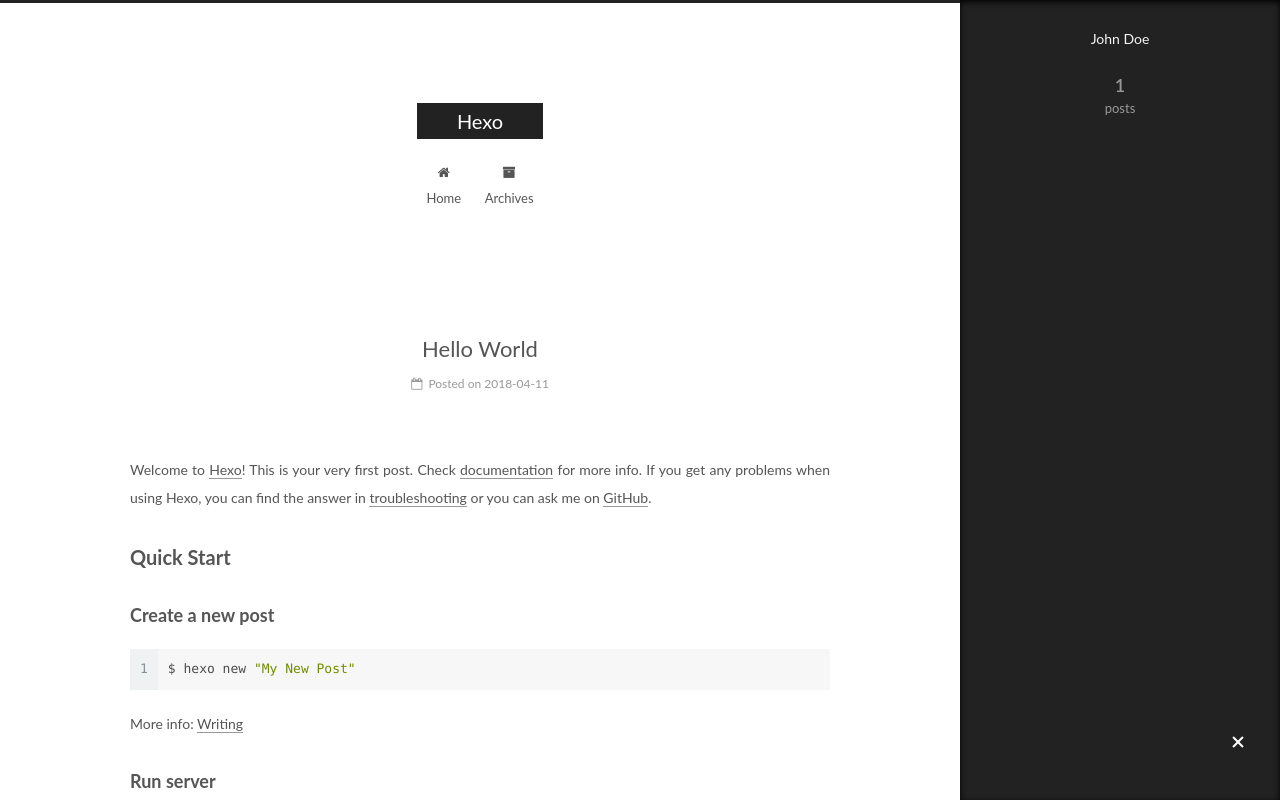
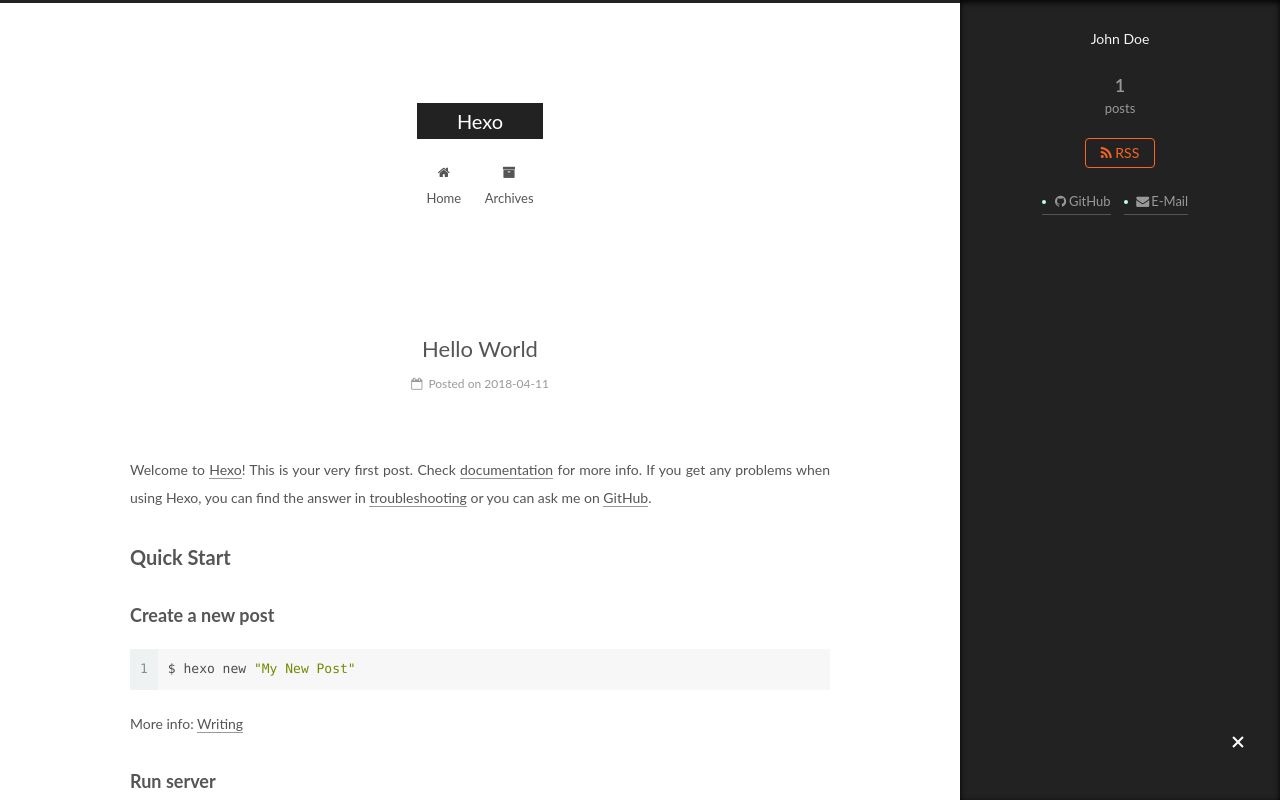
Before and after one commit to Yampery/yampery.github.io, a plain HTML site: page index.html in a window 1280 px wide. Both pictures are taken after a click on the element 1238 px from the left and 743 px from the top of the page. Shown: the top 800 px of the page. Drawn offline with Linux system fonts and the light colour scheme.

Commit message:
Site updated: 2018-04-16 13:26:36

```diff
--- a/css/main.css
+++ b/css/main.css
@@ -1822,7 +1822,7 @@
   width: 4px;
   height: 4px;
   border-radius: 50%;
-  background: #bd86e3;
+  background: #c2ffdf;
 }
 .links-of-blogroll {
   font-size: 13px;
--- a/index.html
+++ b/index.html
@@ -73,6 +73,8 @@
 
 
 
+
+  <link rel="alternate" href="/atom.xml" title="Hexo" type="application/atom+xml" />
 
 
 
@@ -403,7 +405,30 @@
           </nav>
 
 
+            <div class="feed-link motion-element">
+              <a href="/atom.xml" rel="alternate">
+                <i class="fa fa-rss"></i>
+                RSS
+              </a>
+            </div>
 
+
+
+            <div class="links-of-author motion-element">
+
+                  <span class="links-of-author-item">
+                    <a href="https://github.com/yampery" target="_blank" title="GitHub">
+
+                        <i class="fa fa-fw fa-github"></i>GitHub</a>
+                  </span>
+
+                  <span class="links-of-author-item">
+                    <a href="mailto:1yampery@gmail.com" target="_blank" title="E-Mail">
+
+                        <i class="fa fa-fw fa-envelope"></i>E-Mail</a>
+                  </span>
+
+            </div>
 
 
 
```
Also changed, not shown: 2018/04/11/hello-world/index.html (+27 -0 lines), archives/2018/04/index.html (+25 -0 lines), archives/2018/index.html (+25 -0 lines), archives/index.html (+25 -0 lines), atom.xml (added, +40 -0 lines).
